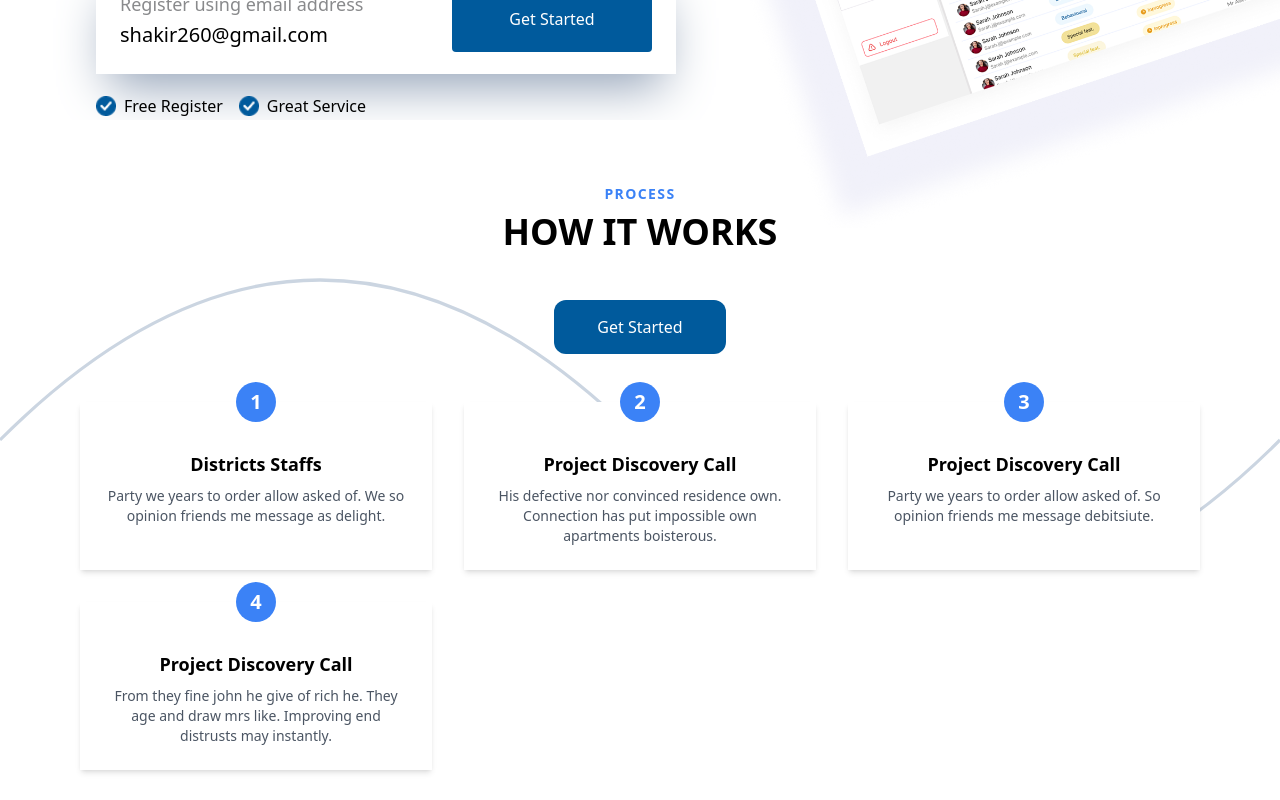
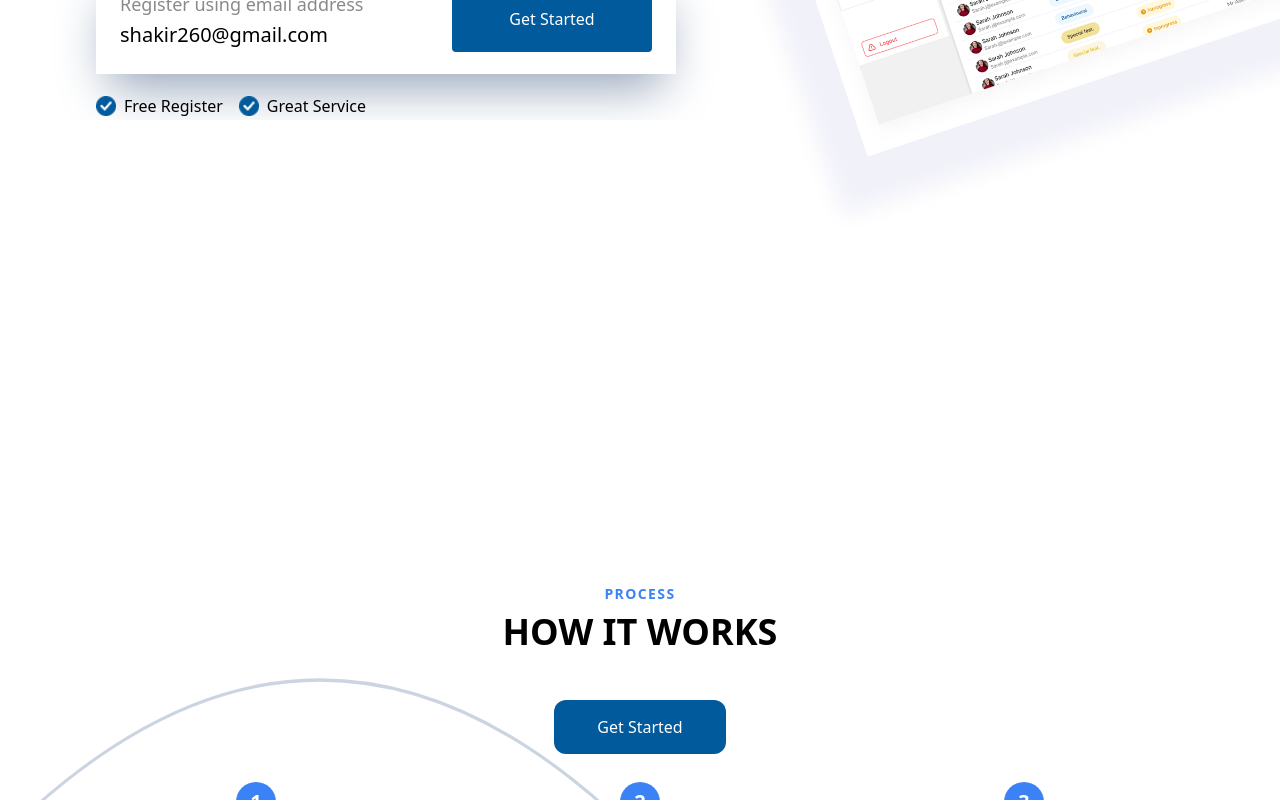
Before and after one commit to Yun4g/Aces-pre, a Next.js app: page / in a window 1280 px wide. Shown: the part 600-1400 px from the top of the page. Built offline with nearby package versions, Linux system fonts and the light colour scheme.

Commit message:
just random  checkup

```diff
--- a/src/app/Dashboard/layout.tsx
+++ b/src/app/Dashboard/layout.tsx
@@ -1,5 +1,6 @@
 import type { Metadata } from 'next';
 import { ThemeProvider } from '@/components/themePerovider';
+import QueryProvider from '../(providers)/QueryProvider';
 
 
 export const metadata: Metadata = {
@@ -13,7 +14,9 @@ export default function DashboardRoot({children,} : {children : React.ReactNode}
     return (
         <>
         <ThemeProvider attribute="class"  enableSystem>
-              {children}
+          <QueryProvider>
+          {children}
+          </QueryProvider>
         </ThemeProvider>
         </>
     )
--- a/src/components/section2.tsx
+++ b/src/components/section2.tsx
@@ -7,7 +7,7 @@ const Section2: React.FC = () => {
   const router = useRouter();
 
   return (
-    <section className="relative py-16 px-4 sm:px-8 lg:px-20 text-center  lg::mt-[400px] overflow-hidden">
+    <section className="relative py-16 px-4 sm:px-8 lg:px-20 text-center  lg:mt-[400px] overflow-hidden">
       {/* HEADINGS */}
       <div className="mb-6">
         <p className="text-sm font-bold uppercase text-blue-500 tracking-widest">PROCESS</p>
```
